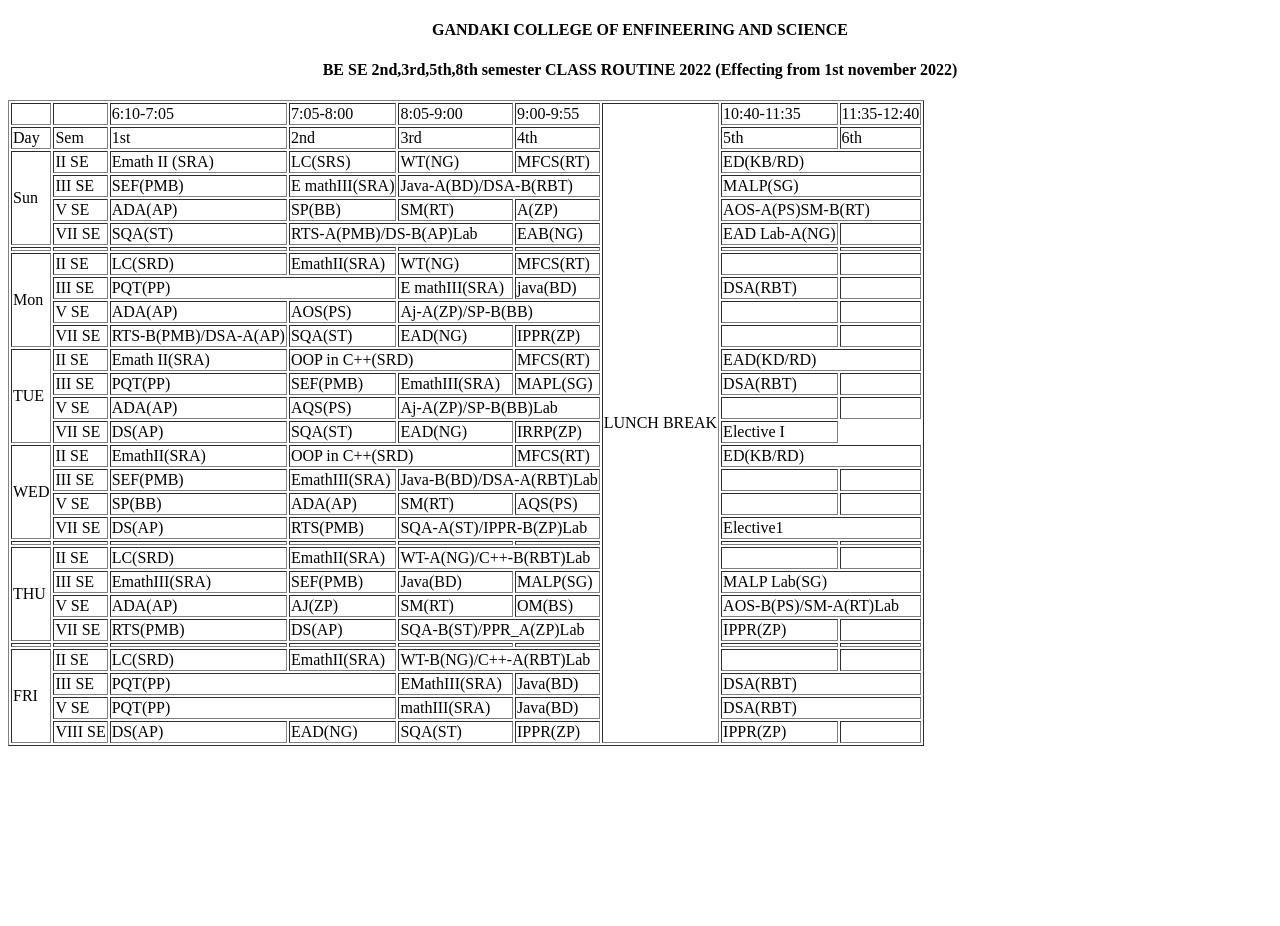
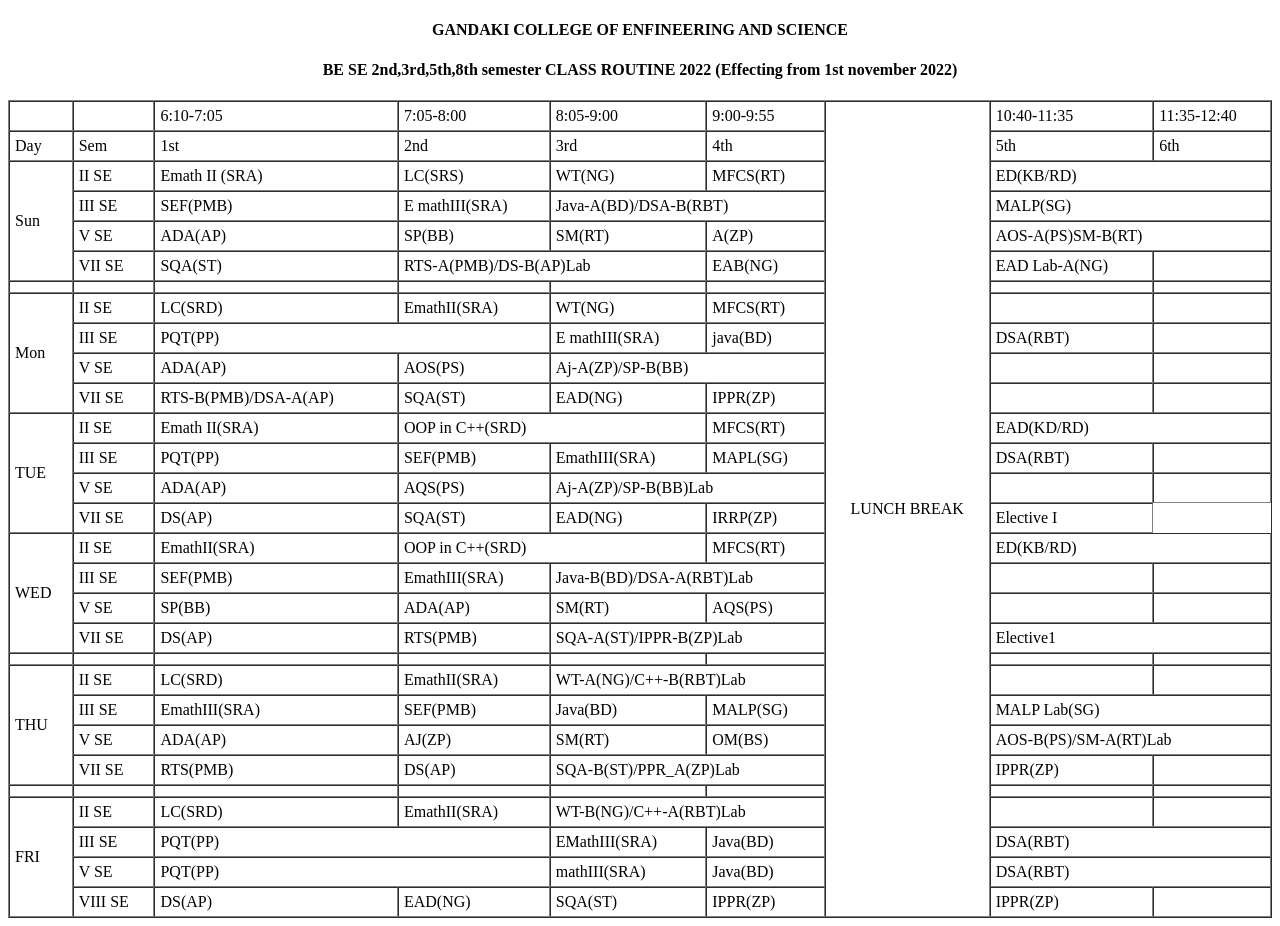
Before and after one commit to kritiadhikari135/WT, a plain HTML site: page Assignment/assignment1.html in a window 1280 px wide. Before the commit the page ends 800 px from the top, so only its background shows below. Drawn offline with Linux system fonts and the light colour scheme.

Commit message:
add cellpadding

```diff
--- a/Assignment/assignment1.html
+++ b/Assignment/assignment1.html
@@ -10,7 +10,7 @@
     <h4 align="center">GANDAKI COLLEGE OF ENFINEERING AND SCIENCE </h4>
     <h4 align="center">BE SE 2nd,3rd,5th,8th semester CLASS ROUTINE 2022
         (Effecting from 1st november 2022) </h4>
-    <table border="1">
+    <table border="1" cellpadding="5" cellspacing="0" width="100%">
         <tr>
             <td>  </td>
             <td>  </td>
@@ -18,7 +18,7 @@
             <td>7:05-8:00</td>
             <td>8:05-9:00</td>
             <td>9:00-9:55</td>
-            <td rowspan="31">LUNCH BREAK</td>
+            <td rowspan="31" align="center">LUNCH BREAK</td>
             <td>10:40-11:35</td>
             <td>11:35-12:40</td>
         </tr>
```
